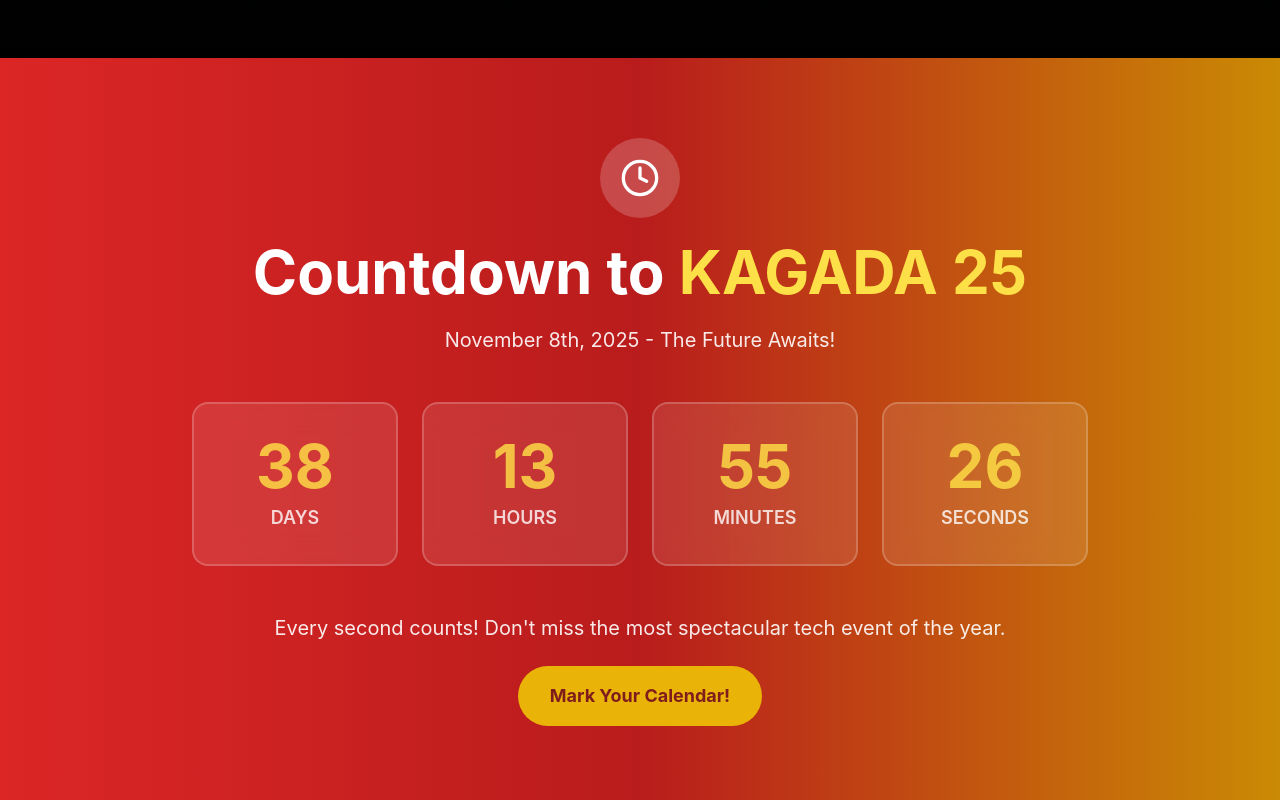
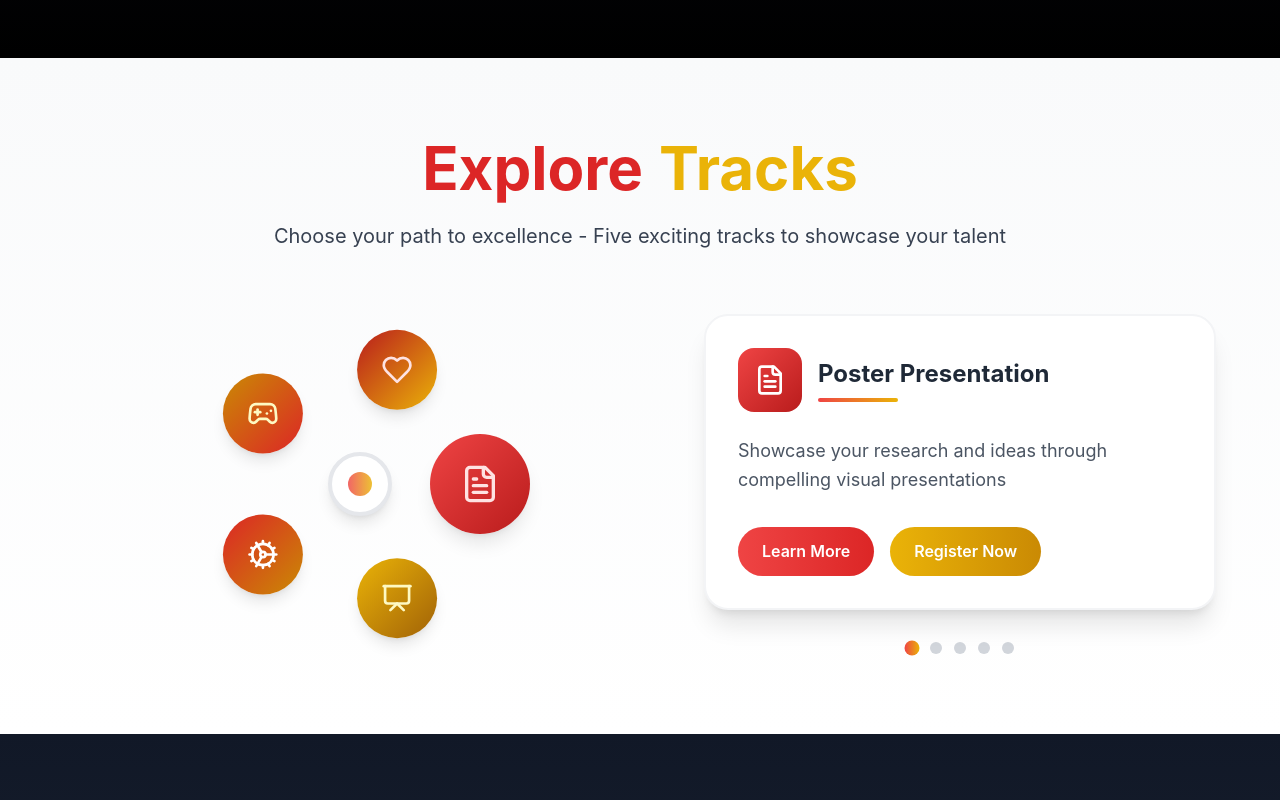
Before and after one commit to Lahari-nagaraj/KAGADA_21, a React (Vite) app: page / in a window 1280 px wide. Shown: the part 3800-4600 px from the top of the page. Built offline with nearby package versions, Linux system fonts and the light colour scheme.

Commit message:
removed counter

```diff
--- a/src/App.tsx
+++ b/src/App.tsx
@@ -35,7 +35,6 @@ function App() {
       <AboutUVCE />
       <AboutIEEE />
       <AboutKagada />
-      <CountdownTimer />
       <ExploreTracks />
       <PreviousWinners />
       <Gallery />
--- a/src/components/CountdownTimer.tsx
+++ /dev/null
@@ -1,94 +0,0 @@
-import React, { useState, useEffect } from 'react';
-import { Clock } from 'lucide-react';
-
-const CountdownTimer: React.FC = () => {
-  const [timeLeft, setTimeLeft] = useState({
-    days: 0,
-    hours: 0,
-    minutes: 0,
-    seconds: 0,
-  });
-
-  useEffect(() => {
-    const targetDate = new Date('2025-11-08T00:00:00').getTime();
-
-    const timer = setInterval(() => {
-      const now = new Date().getTime();
-      const difference = targetDate - now;
-
-      if (difference > 0) {
-        setTimeLeft({
-          days: Math.floor(difference / (1000 * 60 * 60 * 24)),
-          hours: Math.floor((difference % (1000 * 60 * 60 * 24)) / (1000 * 60 * 60)),
-          minutes: Math.floor((difference % (1000 * 60 * 60)) / (1000 * 60)),
-          seconds: Math.floor((difference % (1000 * 60)) / 1000),
-        });
-      }
-    }, 1000);
-
-    return () => clearInterval(timer);
-  }, []);
-
-  return (
-    <section className="py-20 bg-gradient-to-r from-red-600 via-red-700 to-yellow-600">
-      <div className="container mx-auto px-4">
-        <div className="max-w-4xl mx-auto text-center">
-          <div className="mb-12">
-            <div className="inline-flex items-center justify-center w-20 h-20 bg-white/20 backdrop-blur-sm rounded-full mb-6">
-              <Clock className="text-white" size={40} />
-            </div>
-            <h2 className="text-4xl md:text-6xl font-bold text-white mb-6">
-              Countdown to <span className="text-yellow-300">KAGADA 25</span>
-            </h2>
-            <p className="text-xl text-white/90">November 8th, 2025 - The Future Awaits!</p>
-          </div>
-
-          <div className="grid grid-cols-2 md:grid-cols-4 gap-6">
-            {/* Days */}
-            <div className="bg-white/10 backdrop-blur-lg p-6 md:p-8 rounded-2xl border-2 border-white/20 transform hover:scale-105 transition-transform duration-300">
-              <div className="text-4xl md:text-6xl font-bold text-yellow-300 mb-2 animate-pulse">
-                {timeLeft.days.toString().padStart(2, '0')}
-              </div>
-              <div className="text-white/80 text-lg font-semibold">DAYS</div>
-            </div>
-
-            {/* Hours */}
-            <div className="bg-white/10 backdrop-blur-lg p-6 md:p-8 rounded-2xl border-2 border-white/20 transform hover:scale-105 transition-transform duration-300">
-              <div className="text-4xl md:text-6xl font-bold text-yellow-300 mb-2 animate-pulse">
-                {timeLeft.hours.toString().padStart(2, '0')}
-              </div>
-              <div className="text-white/80 text-lg font-semibold">HOURS</div>
-            </div>
-
-            {/* Minutes */}
-            <div className="bg-white/10 backdrop-blur-lg p-6 md:p-8 rounded-2xl border-2 border-white/20 transform hover:scale-105 transition-transform duration-300">
-              <div className="text-4xl md:text-6xl font-bold text-yellow-300 mb-2 animate-pulse">
-                {timeLeft.minutes.toString().padStart(2, '0')}
-              </div>
-              <div className="text-white/80 text-lg font-semibold">MINUTES</div>
-            </div>
-
-            {/* Seconds */}
-            <div className="bg-white/10 backdrop-blur-lg p-6 md:p-8 rounded-2xl border-2 border-white/20 transform hover:scale-105 transition-transform duration-300">
-              <div className="text-4xl md:text-6xl font-bold text-yellow-300 mb-2 animate-pulse">
-                {timeLeft.seconds.toString().padStart(2, '0')}
-              </div>
-              <div className="text-white/80 text-lg font-semibold">SECONDS</div>
-            </div>
-          </div>
-
-          <div className="mt-12">
-            <p className="text-xl text-white/90 mb-6">
-              Every second counts! Don't miss the most spectacular tech event of the year.
-            </p>
-            <div className="inline-block bg-yellow-500 text-red-900 px-8 py-4 rounded-full font-bold text-lg hover:shadow-2xl transform hover:scale-105 transition-all duration-300 cursor-pointer">
-              Mark Your Calendar!
-            </div>
-          </div>
-        </div>
-      </div>
-    </section>
-  );
-};
-
-export default CountdownTimer;
```
